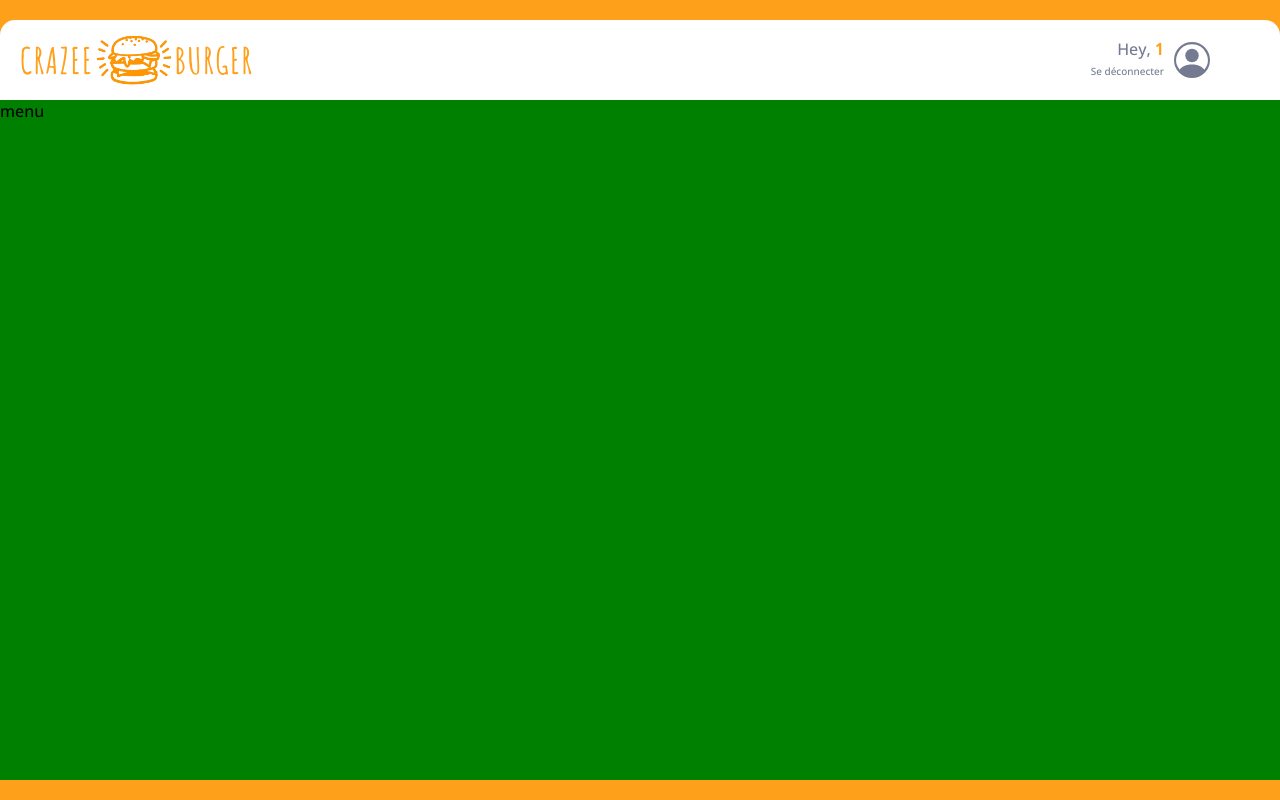
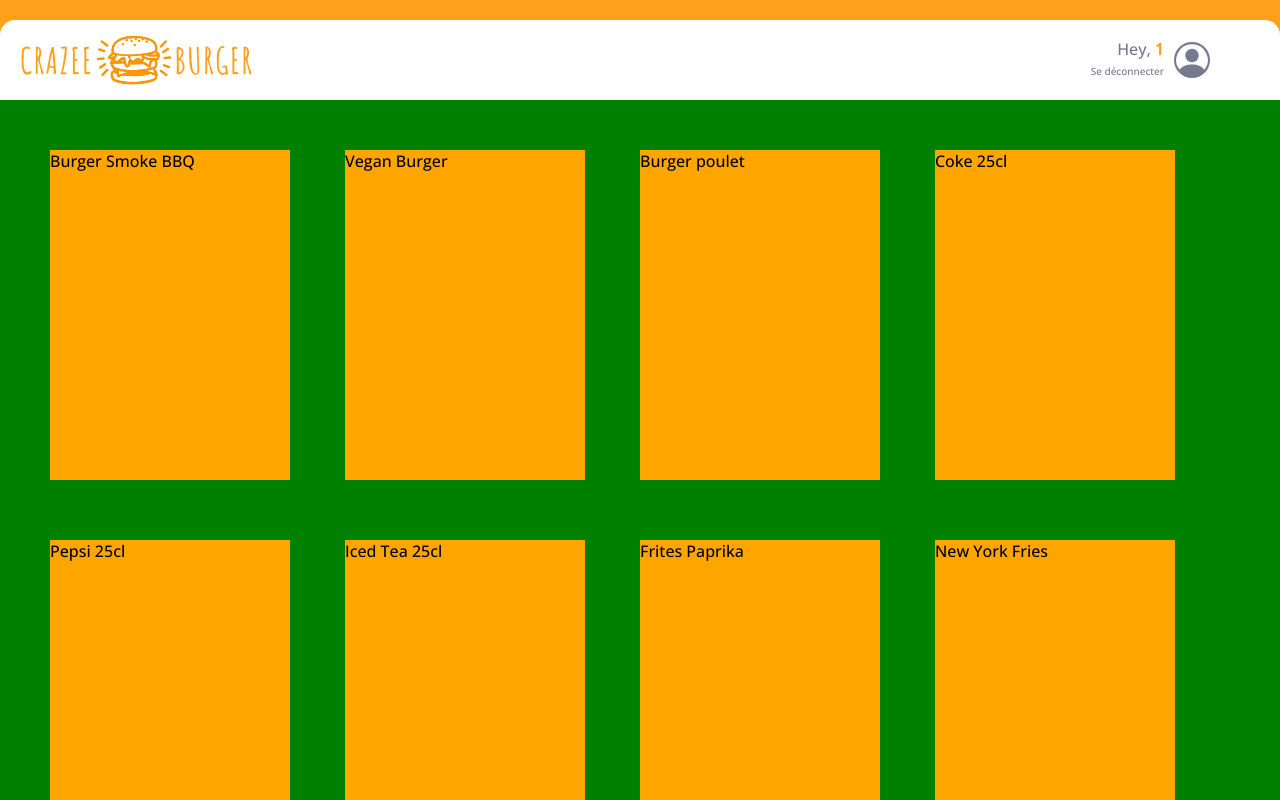
Before and after one commit to nikos100980/crazee-burger, a React (Create React App) app: page /order/1 in a window 1280 px wide. Shown: the top 800 px of the page. Built offline with nearby package versions, Linux system fonts and the light colour scheme.

Commit message:
💄 F05: ORDER>MAIN>Menu> Add layout for menu

```diff
--- a/src/components/pages/order/Main/Menu.jsx
+++ b/src/components/pages/order/Main/Menu.jsx
@@ -1,17 +1,35 @@
-import React from 'react'
+import React, { useState } from 'react'
 import styled from 'styled-components';
+import { fakeMenu1, fakeMenu2 } from '../../../../data/fakeMenu';
 
 export default function Menu() {
+const [menu, setMenu] = useState(fakeMenu2)
+
   return (
-    <MenuStyled className="menu-container">menu</MenuStyled>
+    <MenuStyled className="menu-container">
+{menu.map((product)=>{
+    return <div className="product">
+        {product.title}
+    </div>
+})}
+    </MenuStyled>
   )
 }
 
 const MenuStyled = styled.div`
+  display: grid;
+  grid-template-columns: repeat(4,1fr) ;
 
+  grid-row-gap: 60px;
+  padding: 50px 50px 150px;
     background: green;
     flex-basis: 100%;
 
     /* flex-basis: 75% */
+  .product{
+    background: orange;
+    width: 240px;
+    height: 330px;
 
+  }
 `;
```
